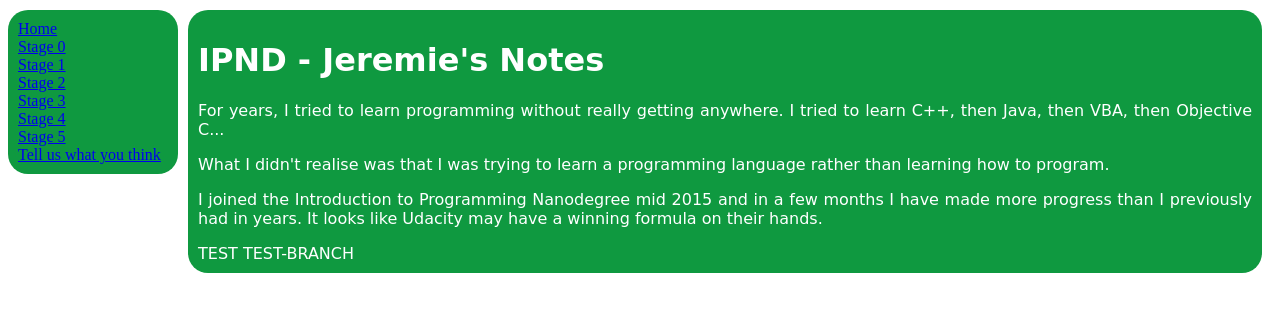
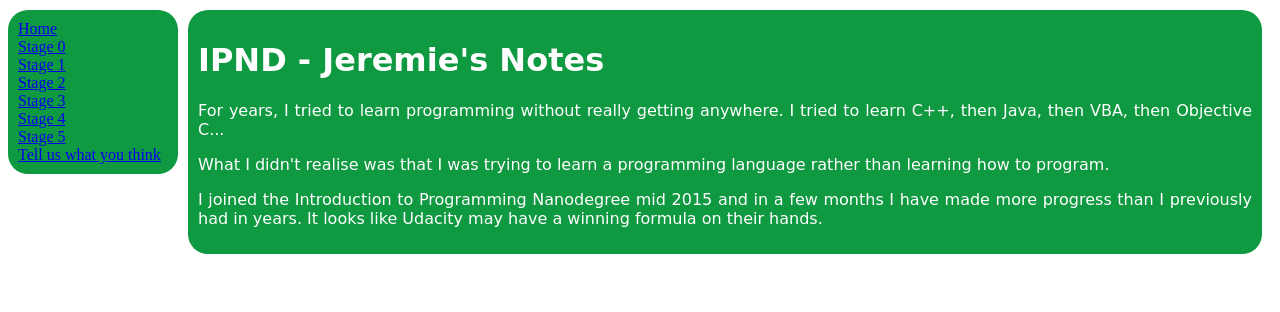
Before and after one commit to jeremief/jeremies-notes, a Python web app: template templates/home.html in a window 1280 px wide. Shown: the top 312 px of the page. Run offline with Jinja, Linux system fonts and the light colour scheme; the template is opened without the code that fills it, so the values that code supplies are empty.

Commit message:
Removing the test line after renaming the branch

```diff
--- a/templates/home.html
+++ b/templates/home.html
@@ -11,8 +11,6 @@
 
             <p>I joined the Introduction to Programming Nanodegree mid 2015 and in a few months I have made more progress than I previously had in years. It looks like Udacity may have a winning formula on their hands.</p>
 
-            TEST TEST-BRANCH
-
         </div> <!--Closing tag stage-->
 
 {% endblock %}
```
